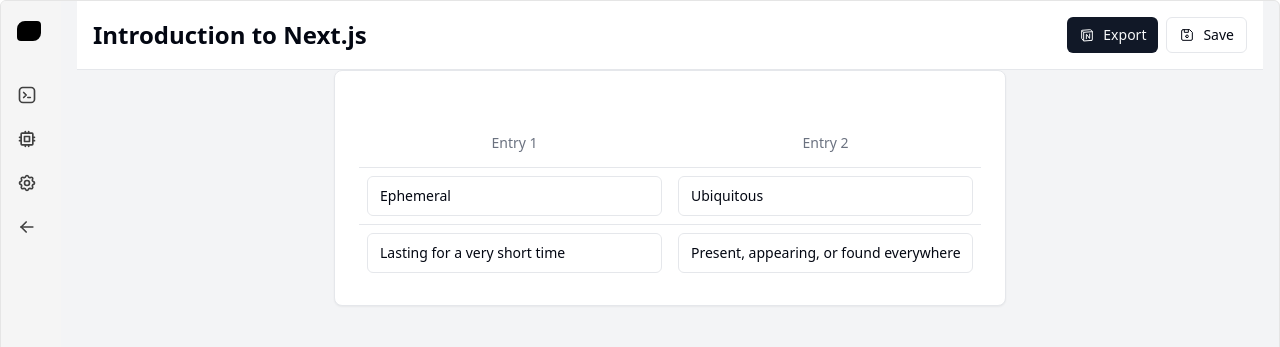
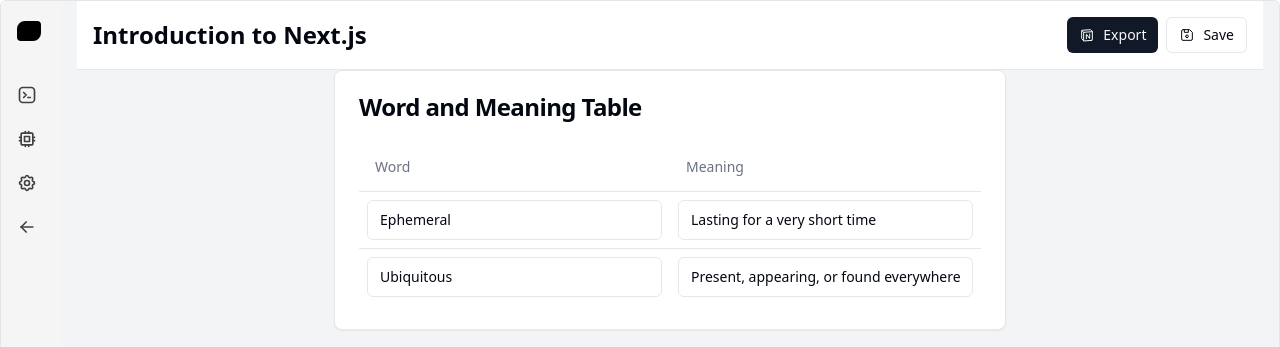
Before and after one commit to gitadityakumar/Gemini-frontend, a Next.js app: page /processed/1 in a window 1280 px wide. Shown: the top 347 px of the page. Built offline with nearby package versions, Linux system fonts and the light colour scheme; no server answers.

Commit message:
improved the position of word and meaning fields

```diff
--- a/src/components/ui/word-meaning-table.tsx
+++ b/src/components/ui/word-meaning-table.tsx
@@ -31,20 +31,20 @@
   return (
     <Card className="w-full max-w-2xl mx-auto">
       <CardHeader>
-        {/* <CardTitle>Word and Meaning Table</CardTitle> */}
+        <CardTitle>Word and Meaning Table</CardTitle>
       </CardHeader>
       <CardContent>
         <Table>
           <TableHeader>
             <TableRow>
-              <TableHead className="text-center">Entry 1</TableHead>
-              <TableHead className="text-center">Entry 2</TableHead>
+              <TableHead className="w-1/2">Word</TableHead>
+              <TableHead className="w-1/2">Meaning</TableHead>
             </TableRow>
           </TableHeader>
           <TableBody>
-            <TableRow>
-              {wordMeanings.map((item) => (
-                <TableCell key={item.id} className="p-2">
+            {wordMeanings.map((item) => (
+              <TableRow key={item.id}>
+                <TableCell className="p-2">
                   <Input
                     value={item.word}
                     onChange={(e) => handleEdit(item.id, 'word', e.target.value)}
@@ -52,11 +52,7 @@
                     className="w-full"
                   />
                 </TableCell>
-              ))}
-            </TableRow>
-            <TableRow>
-              {wordMeanings.map((item) => (
-                <TableCell key={item.id} className="p-2">
+                <TableCell className="p-2">
                   <Input
                     value={item.meaning}
                     onChange={(e) => handleEdit(item.id, 'meaning', e.target.value)}
@@ -64,8 +60,8 @@
                     className="w-full"
                   />
                 </TableCell>
-              ))}
-            </TableRow>
+              </TableRow>
+            ))}
           </TableBody>
         </Table>
       </CardContent>
```
